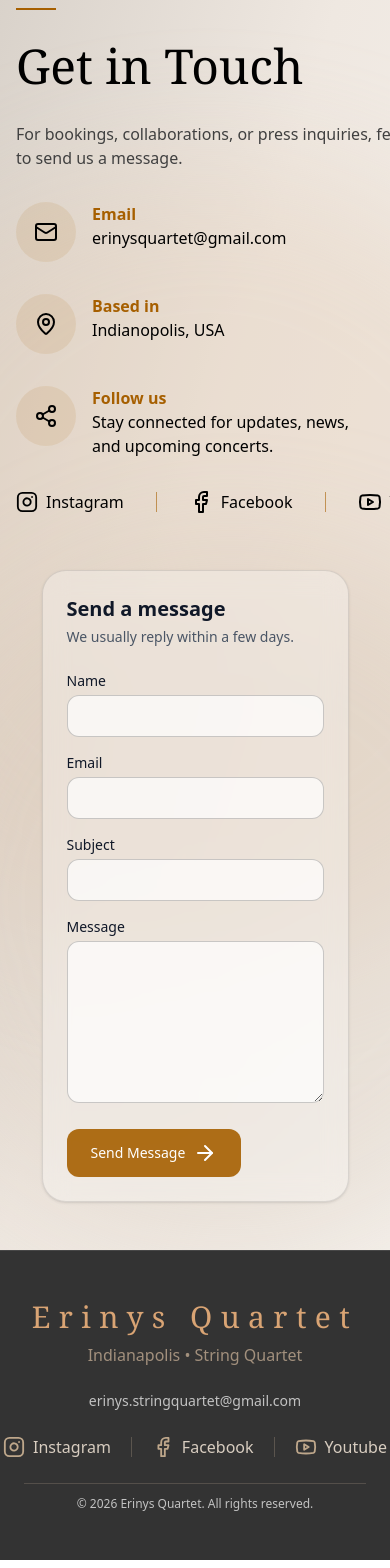
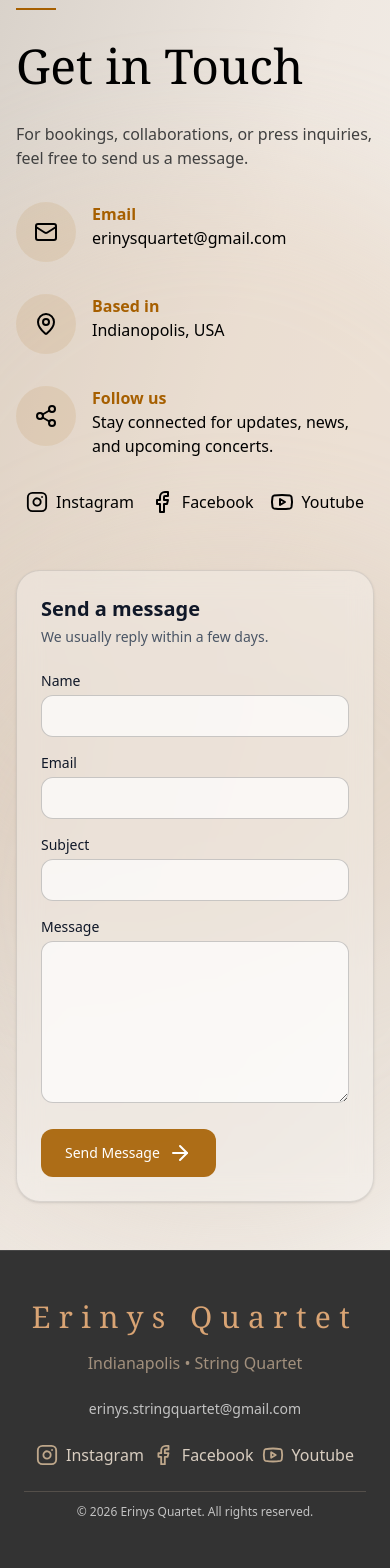
Before and after one commit to Nestortheo/quartet-frontend, a React (Vite) app: page /contact in a window 390 px wide. Shown: the part 196-1764 px from the top of the page. Built offline with nearby package versions, Linux system fonts and the light colour scheme.

Commit message:
Mobile Changes for Footer & Contact

```diff
--- a/src/components/Footer.jsx
+++ b/src/components/Footer.jsx
@@ -6,7 +6,7 @@ export default function Footer() {
       <div className="mx-auto max-w-6xl px-6 py-12">
         <div className="flex flex-col items-center text-center gap-6">
           {/* Brand */}
-          <div className="space-y-2">
+          <div className="space-y-4">
             <p className="font-serif text-3xl tracking-[0.28em] text-[#D9A474]">
               Erinys Quartet
             </p>
@@ -22,7 +22,7 @@ export default function Footer() {
           </a>
 
           {/* Socials */}
-          <div className="flex items-center justify-center gap-5">
+          <div className="flex items-center justify-center gap-2 md:gap-5">
             <a
               href="https://www.instagram.com/erinysquartet"
               target="_blank"
@@ -53,7 +53,7 @@ export default function Footer() {
               </p>
               </div>
             </a>
-            <div className="w-px h-5 bg-[#776D62]/60" />
+            <div className="hidden md:block w-px h-5 bg-[#776D62]/60" />
 
             <a
               href="https://facebook.com/erinysquartet"
@@ -85,7 +85,7 @@ export default function Footer() {
                 </p>
               </div>
             </a>
-            <div className="w-px h-5 bg-[#776D62]/60" />
+            <div className="hidden md:block w-px h-5 bg-[#776D62]/60" />
 
             <a
               href="https://www.youtube.com/@erinysquartet"
--- a/src/pages/Contact.jsx
+++ b/src/pages/Contact.jsx
@@ -77,9 +77,9 @@ export default function Contact() {
       >
         {/*LEFT*/}
         <div className="
+              w-full
               md:w-2/5
               mt-10
-              max-w-3xl mx-auto
               flex
               flex-col
               gap-8
@@ -135,7 +135,7 @@ export default function Contact() {
                 </div>
               </div>
               {/*Social Icons*/}
-                <div className="flex gap-8 items-center justify-center w-full">
+                <div className="flex flex-wrap items-center justify-center gap-4 md:gap-8 w-full">
                     <a
                       href="https://www.instagram.com/erinysquartet/"
                       target="_blank"
@@ -145,7 +145,7 @@ export default function Contact() {
                         <Instagram size={22}/>
                         <p>Instagram</p>
                     </a>
-                    <div className="w-px h-5 bg-yellow-700/60" />
+                    <div className="hidden md:block w-px h-5 bg-yellow-700/60" />
 
                     <a
                       href="https://www.facebook.com/erinysquartet/"
@@ -157,7 +157,7 @@ export default function Contact() {
                         <p>Facebook</p>
 
                     </a>
-                    <div className="w-px h-5 bg-yellow-700/60" />
+                    <div className="hidden md:block w-px h-5 bg-yellow-700/60" />
 
                     <a
                       href="https://www.youtube.com/@erinysquartet"
@@ -175,9 +175,9 @@ export default function Contact() {
         </div>
 
         {/*RIGHT*/}
-        <div className="md:w-3/5 mt-10 max-w-2xl mx-auto">
+        <div className="md:w-3/5 mt-10 w-full max-w-xl mx-auto">
         {/* Form card */}
-          <div className=" rounded-3xl border border border-black/10 bg-white/30 p-6 shadow-sm backdrop-blur-md sm:p-8">
+          <div className="rounded-3xl border border border-black/10 bg-white/30 p-6 shadow-sm backdrop-blur-md sm:p-8">
             <h2 className="text-xl font-semibold text-gray-900">Send a message</h2>
             <p className="mt-1 text-sm text-gray-600">
               We usually reply within a few days.
```
